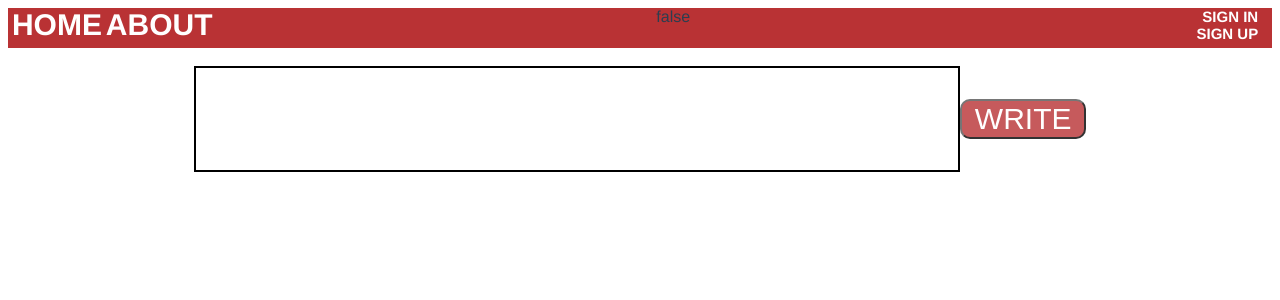
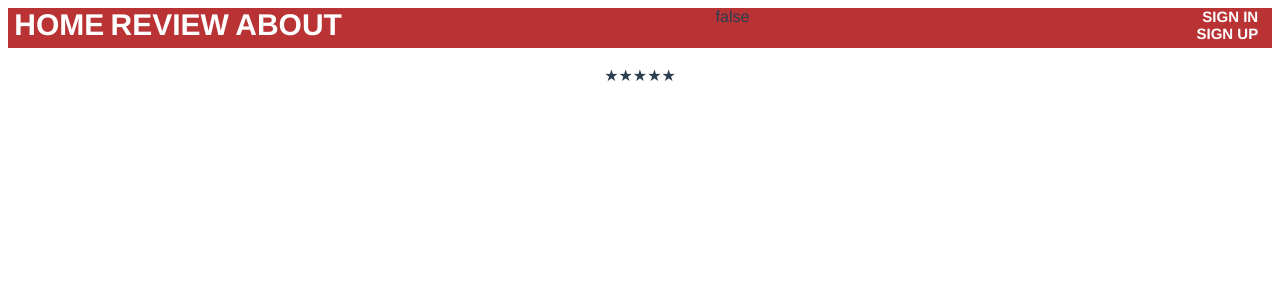
Before and after one commit to seochae523/DBProjectFE, a Vue app: page /review in a window 1280 px wide. Shown: the top 300 px of the page. Built offline with nearby package versions, Linux system fonts and the light colour scheme; what vue-cookies would draw is missing.

Commit message:
리뷰 작성 페이지 완성 - 디자인 수정 요함

```diff
--- a/src/App.vue
+++ b/src/App.vue
@@ -8,8 +8,11 @@
 
 <script>
 
+
+
 export default {
   name:"App",
+
 
 
   data(){
--- a/src/components/loginPage.vue
+++ b/src/components/loginPage.vue
@@ -4,7 +4,7 @@
       <div>
         <p style="font-size: 30px; font-weight: bold;">SIGN IN</p>
         <div id="loginForm">
-          <form @submit.prevent="fnLogin">
+          <form @submit.prevent="login">
             <p>
               <input class="input" name="uid" placeholder="Enter your ID" v-model="user.id"><br>
             </p>
@@ -39,11 +39,12 @@ router
     },
     methods: {
       testLogin(){
-        this.user.isLogin=true;
-        this.$store.commit("testLogin", this.user)
-        router.push({path:'/'});
+        this.user.id = 'test123';
+        this.user.pw = 'testpw123';
+        this.user.isLogin = true;
+        this.$store.commit("testLogin", this.user);
       },
-      fnLogin() {
+      login() {
         if (this.user.id === '') {
           alert('Please enter your ID')
           return
--- a/src/components/menuBox.vue
+++ b/src/components/menuBox.vue
@@ -2,7 +2,7 @@
 <div class="menuBar">
     <div class = "category">
         <router-link to="/" class="menues">HOME</router-link>
-        <router-link to="/review" class="menues" v-if="this.$store.state.userStore.isLogin">REVIEW</router-link>
+        <router-link to="/review" class="menues" @click="getReviews">REVIEW</router-link>
         <router-link to="/about" class="menues">ABOUT</router-link>
         <router-link to="/myPage" class="menues" v-if="this.$store.state.userStore.isLogin">MYPAGE</router-link>
     </div>
@@ -27,15 +27,38 @@ export default {
 
     data(){
         return{
-            isLogin: false
+            isLogin: false,
+            info:{
+            contents : '',
+            roomNumber: 0,
+            id : '',
+            date : 0,
+            name : '',
+            reviewNumber:0
+            },
+            reviewList: []
         }
     },
     methods: {
       logout(){
         this.$store.commit('logOut')
         this.$router.push('/login')
+
       },
-
+      getReviews(){
+        this.$axios.get('/review/data', {
+            reviewList : this.reviewList
+        })
+        .then((res) => {
+            this.reviewList = res.data.reviews
+            // reviewList안에 오브젝트 형태로 리뷰들 쫙 잇으니까 이거 불러와서 store에 저장하면 된다잉
+            this.$store.commit('initReviewList', this.reviewList)
+            console.log(this.reviewList);
+        })
+        .catch((err) => {
+            alert(err)
+        })
+      }
     },
 
 
--- a/src/components/registerPage.vue
+++ b/src/components/registerPage.vue
@@ -27,7 +27,6 @@
       </div>
       <button class="submitButton" @click="signUp" >submit</button>
 
-
 </template>
 
 <script>
@@ -45,6 +44,7 @@ export default {
 			password: '',
 			passwordConfirm: '',
       },
+      index : 0
 		}
 	},
 	methods: {
--- a/src/components/reviewPage.vue
+++ b/src/components/reviewPage.vue
@@ -1,25 +1,38 @@
 <template>
     <menuBox/>
-    <form @submit="onSubmitForm">
+    <form @submit="onSubmitForm" v-if="this.$store.state.userStore.isLogin">
         <input class="contextInput" type="text" v-model="contents" style="font-size:30px; white-space: pre-line;">
         <button class="submitBtn">WRITE</button>
     </form>
 
+    <div class="star"
+        v-for="index in 5"
+        :key="index"
+        @click="check(index)"
+      >
+        <span v-if="index <= info.score">★</span>
+        <span v-else>☆</span>
+      </div>
 
-
-
-
-      <div v-for="(row, idx) in reviewList" :key="idx">
+    <!-- 로컬에 저장까지는 완료! -->
+      <div v-for="(row, idx) in $store.state.review.review" :key="idx">
         <hr style="margin-top:5%">
         <div class="info">
-        <a>{{ row.author }} | &nbsp;</a>
-        <a>{{ row.created_at }}</a>
+            <div class="star"
+        v-for="index in row.score"
+        :key="index"
+      >
+        <span v-if="index <= row.score">★</span>
+        <span v-else>☆</span>
+      </div>
+        <a>| {{ row.user_id }} | &nbsp;</a>
+        <a>{{ formatDate(row.date, 0)  }}</a>
         </div>
         <div style="background: rgba(0,0,0,0.1); width: 10%; margin:0 auto">
-            <a style="font-size: 20px;">{{ row.roomNo }}</a>
+            <a style="font-size: 20px;">{{ row.room_number }}</a>
         </div>
         <div>
-        <a class="context">{{ row.context }}</a>
+        <a class="context">{{ row.contents }}</a>
         </div>
       </div>
 
@@ -27,50 +40,87 @@
   </template>
 
 <script>
- import menuBox from './menuBox.vue';
+import menuBox from './menuBox.vue';
 export default {
  name:'reviewPage',
 components:{
     menuBox,
 },
+
 data(){
     return {
-        info:{contents : "",
-            roomNumber: 0,
-            id : "",
-            date : 0,
-            name : "",
-            reviewNumber:0
+        info:{
+            contents : '',
+            room_number: 0,
+            user_id : '',
+            date : '',
+            user_name : '',
+            review_number:0,
+            score:5
             },
-        reviewList:[]
+        contents: '',
+        reviewList:[],
+        score:5
     }
 },
+
 methods:{
-    onSubmitForm(){
-        this.info.contents=this.contents;
-        this.info.id=this.$store.state.userStore.userId;
-        this.info.name=this.$store.state.userStore.userName;
-        this.info.date=2002;
-        this.info.roomNumber=101;
-        this.reviewNumber+=1;
+    formatDate(date, state) {
+        if(state==1){ // 현재시각 날짜로 표현
+      const year = date.getFullYear();
+      const month = (date.getMonth() + 1).toString().padStart(2, '0');
+      const day = date.getDate().toString().padStart(2, '0');
+      return `${year}-${month}-${day}`;
+        }
+        else{ // 입력 시각 날짜로 표현
+            const d = new Date(date)
+        const year = d.getFullYear();
+        const month = (d.getMonth() + 1).toString().padStart(2, '0');
+        const day = d.getDate().toString().padStart(2, '0');
+        return `${year}-${month}-${day}`;
+        }
+    },
+
+    check(index) {
+      this.info.score = index;
+    },
+
+    testSubmitForm(){
         if (this.contents === '') {
           alert('Please write the contents')
           return
         }
-
-        this.$axios.post('/review', {info : this.info})
+        this.info.contents=this.contents;
+        this.info.user_id=this.$store.state.userStore.userId;
+        this.info.user_name=this.$store.state.userStore.userName;
+        this.info.date=2002;
+        this.info.room_number=101;
+        this.review_number+=1;
+        this.$store.commit("submitReview", this.info);
+    },
+    // db저장된걸 불러오는 걸 못하네
+    onSubmitForm(){
+        if (this.contents == '') {
+          alert('Please write the contents')
+          return
+        }
+        this.info.contents=this.contents;
+        this.info.user_id=this.$store.state.userStore.userId;
+        this.info.user_name=this.$store.state.userStore.userName;
+        this.info.date = this.formatDate(new Date(), 1);
+        this.info.room_number=101;
+        this.review_number=1;
+        this.$axios.post('/review/data', {info : this.info})
         .then((res) => {
-            alert(res.data.sended)
-            this.reviewList.push({"roomNumber": res.data.sended.roomNumber,
-            "context": res.data.sended.contents,
-            "author": res.data.sended.name,
-            "created_at": res.data.sended.date});
-
+            this.info.review_number=res.review_number;
+            this.$store.commit("submitReview", this.info);
+            return
         })
         .catch(function (error) {
-            this.reviewNumber-=1;
+            this.info.review_number-=1;
             alert(error + '123')
         })
+
     }
 }
 }
@@ -142,5 +192,7 @@ td, th {
     padding: 10px;
     border: 1px solid #ccc;
 }
-
+.star{
+    display: inline;
+}
 </style>
--- a/src/store/index.js
+++ b/src/store/index.js
@@ -1,8 +1,9 @@
-import { createApp } from 'vue'
-import Vuex from 'vuex'
+import { createApp } from 'vue';
+import Vuex from 'vuex';
 import App from '../App.vue';
 import createPersistedState from 'vuex-persistedstate';
-import userStore from '@/store/modules/userStore.js'
+import userStore from '@/store/modules/userStore.js';
+import reviewStore from '@/store/modules/review.js';
 const app = createApp(App)
 app.use(Vuex)
 
@@ -10,13 +11,16 @@ app.use(Vuex)
 const store = new Vuex.Store({
 
     modules:{
-        userStore: userStore
+        userStore: userStore,
+        review: reviewStore
     },
     plugins: [createPersistedState({
-        paths: ["userStore"]
+        paths: ["userStore", "review"],
+
     })]
 
 
 })
 
+
 export default store
--- a/src/store/modules/review.js
+++ b/src/store/modules/review.js
@@ -1,34 +1,25 @@
-import router from '@/router/router'
+
 
 const reviewStore = {
     state: {
-        contents:[],
+        review:[]
     },
+
     mutations: {
-        login: function (state, payload) {
-            state.userId = payload.id
-            state.userPw = payload.pw
-            state.isLogin = payload.isLogin
+        submitReview: function (state, payload) {
+            state.review.push({"user_id" : payload.user_id,
+                                "user_name" : payload.user_name,
+                                "date" : payload.date,
+                                "review_number" : payload.review_number,
+                                "room_number" : payload.room_number,
+                                "contents" : payload.contents,
+                                "score" : payload.score});
         },
-        loginCheck: function (state) {
-            if (!state.token) {
-                router.push({
-                    name: 'login'
-                }).catch(error => {
-                    console.log(error)
-                })
-            }
-        },
-        testLogin: function(state, payload) {
-            state.userId = payload.id
-            state.userPw = payload.pw
-            state.isLogin = payload.isLogin
-        },
-        logOut: function(state){
-            state.isLogin=false;
+        initReviewList: function (state, payload){
+            state.review = payload
         }
 
     }
 }
 
-export default userStore
+export default reviewStore
--- a/src/store/modules/userStore.js
+++ b/src/store/modules/userStore.js
@@ -1,33 +1,24 @@
-import router from '@/router/router'
+
 
 const userStore = {
     state: {
         userId: '',
         userName: '',
         userPw: '',
-        token: '',
         isLogin: false
     },
     mutations: {
+        testLogin: function(state, payload){
+            state.userId = payload.id
+            state.userPw = payload.pw
+            state.isLogin = payload.isLogin
+        },
         login: function (state, payload) {
             state.userId = payload.id
             state.userPw = payload.pw
             state.isLogin = payload.isLogin
         },
-        loginCheck: function (state) {
-            if (!state.token) {
-                router.push({
-                    name: 'login'
-                }).catch(error => {
-                    console.log(error)
-                })
-            }
-        },
-        testLogin: function(state, payload) {
-            state.userId = payload.id
-            state.userPw = payload.pw
-            state.isLogin = payload.isLogin
-        },
+
         logOut: function(state){
             state.isLogin=false;
         }
```
